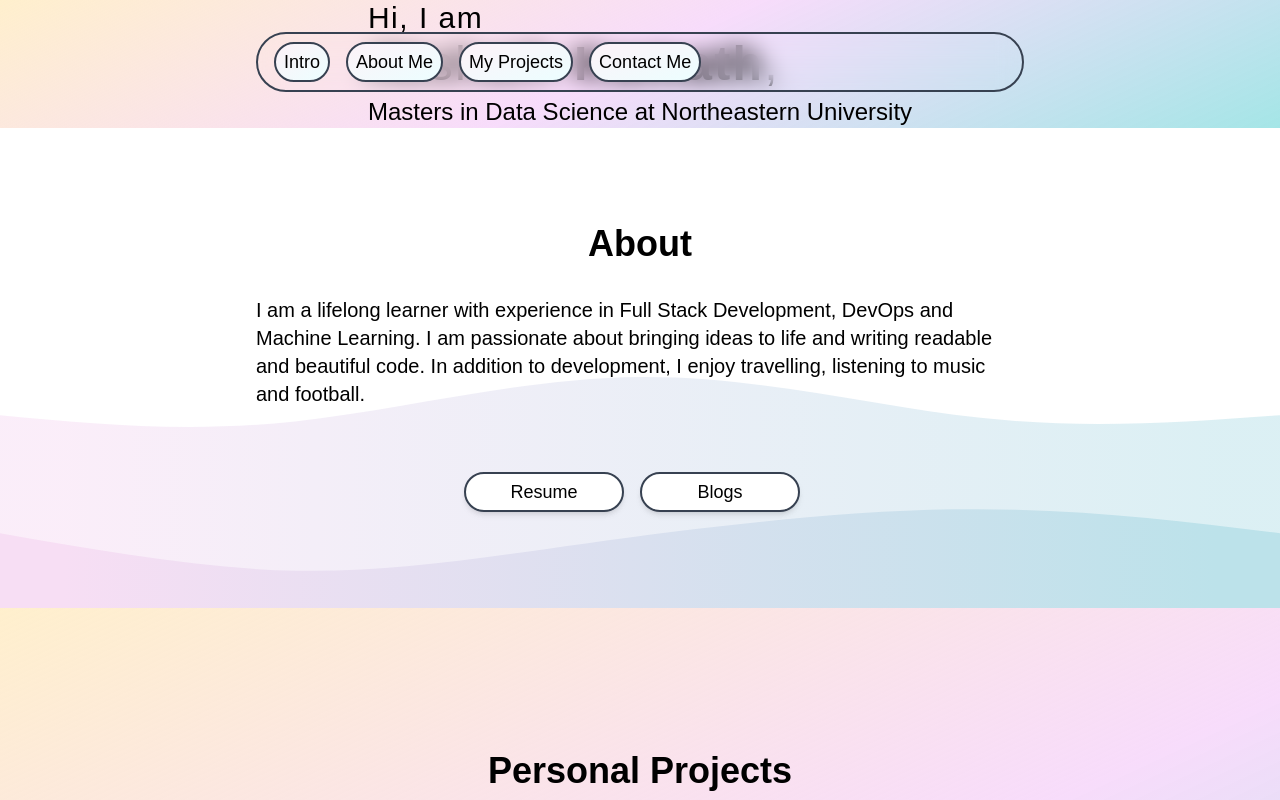
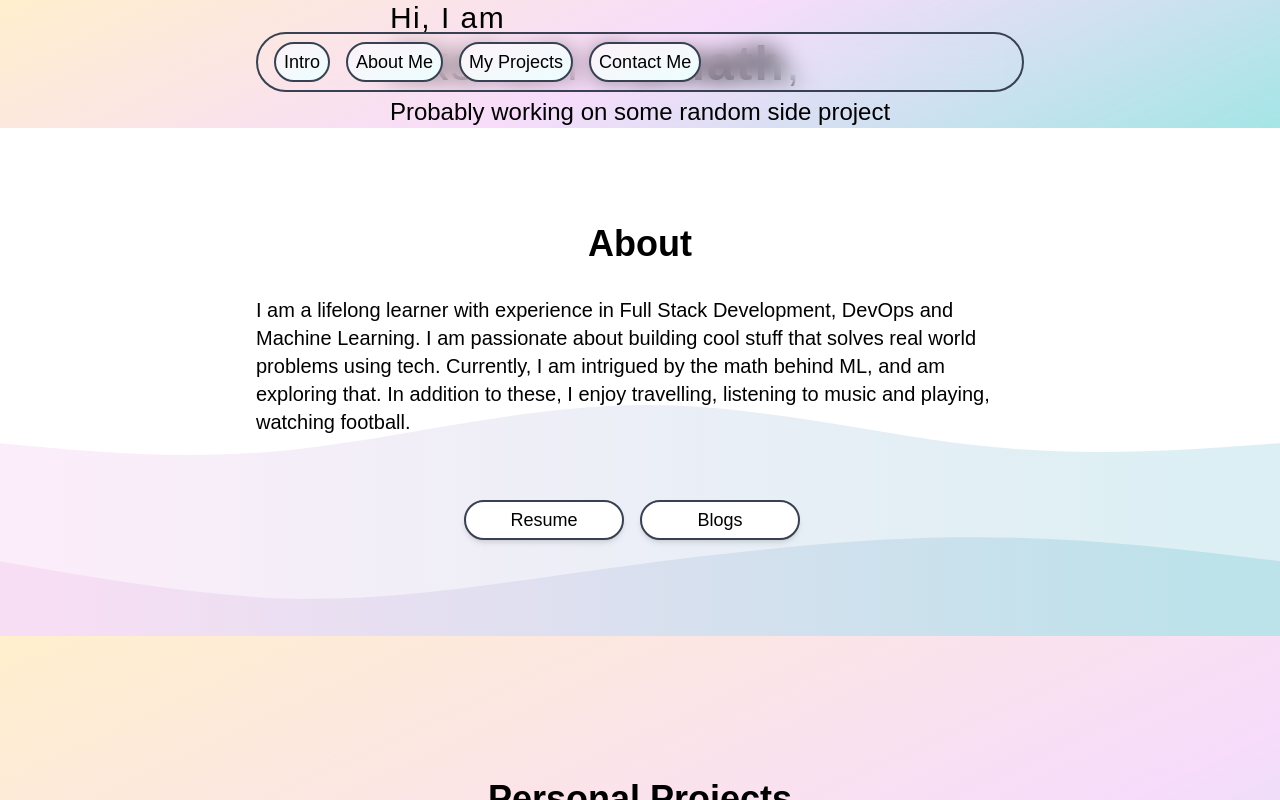
Before and after one commit to AkshathKamath/AkshathKamath-Portfolio, a Next.js app: page / in a window 1280 px wide. Built offline with nearby package versions, Linux system fonts and the light colour scheme; what next-real-viewport would draw is missing.

Commit message:
Updated Projects

```diff
--- a/src/constants.ts
+++ b/src/constants.ts
@@ -1,8 +1,8 @@
 export const constants = {
   name: "Akshath Kamath",
-  tagline: "Masters in Data Science at Northeastern University",
+  tagline: "Probably working on some random side project",
   about:
-    "I am a lifelong learner with experience in Full Stack Development, DevOps and Machine Learning. I am passionate about bringing ideas to life and writing readable and beautiful code. In addition to development, I enjoy travelling, listening to music and football.",
+    "I am a lifelong learner with experience in Full Stack Development, DevOps and Machine Learning. I am passionate about building cool stuff that solves real world problems using tech. Currently, I am intrigued by the math behind ML, and am exploring that. In addition to these, I enjoy travelling, listening to music and playing, watching football.",
   aboutURLs: [
     {
       title: "Resume",
@@ -16,25 +16,25 @@ export const constants = {
   projects: [
     {
       title: "StoreSmart",
-      desc: "StoreSmart is a Full-Stack Data Analysis and Machine Learning tool for local supermarket stores to boost their business. Built using Node, Flask, React and MongoDB written in Python and Javascript.",
+      desc: "StoreSmart is a Full-Stack Data Analysis and Machine Learning tool for local supermarket stores to boost their business. Built using Node, FastAPI, React and MongoDB written in Python and Javascript.",
       date: "2024",
-      code: "",
-      live: "http://44.216.20.188/",
+      code: "https://github.com/AkshathKamath/StoreSmart",
+      live: "https://storesmart.vercel.app/",
       gallery: "",
       tags: ["all", "full-stack"],
     },
     {
-      title: "ResumeSage",
-      desc: "ResumeSage is an AI web app to assist users in their job hunt that summarizes, scores and provides improvements that can be made by the user to better suit his resume for the desired Job Role. Built using Node, React, OpenAI, FastAPI written in Python and Javascript.",
+      title: "JobSage",
+      desc: "JobSage is an AI web app to assist users in their job hunt that summarizes, scores and provides improvements that can be made by the user to better suit his resume for the desired Job Role. Built using Golang, React, FastAPI and using the OpenAI API in python.",
       date: "2024",
-      code: "",
+      code: "https://github.com/AkshathKamath/JobSage",
       gallery: "",
-      live: "https://resume-sage-cyan.vercel.app/",
+      live: "https://jobsage.vercel.app/",
       tags: ["all", "AI"],
     },
     {
       title: "Automated Knee Injury Diagnosis",
-      desc: "Built a CNN model to categorize the MRI scans based on the injury and compared the results with pre-trained AlexNet and SqueezeNet models. Authored and published a research paper on the same in the i-manager’s Journal on Computer Science.",
+      desc: "Built a CNN model to categorize the MRI scans based on the injury and compared the results with pre-trained AlexNet and SqueezeNet models. Authored and published a research paper on the same in the i-manager's Journal on Computer Science.",
       date: "2023",
       code: "",
       gallery: "",
```
